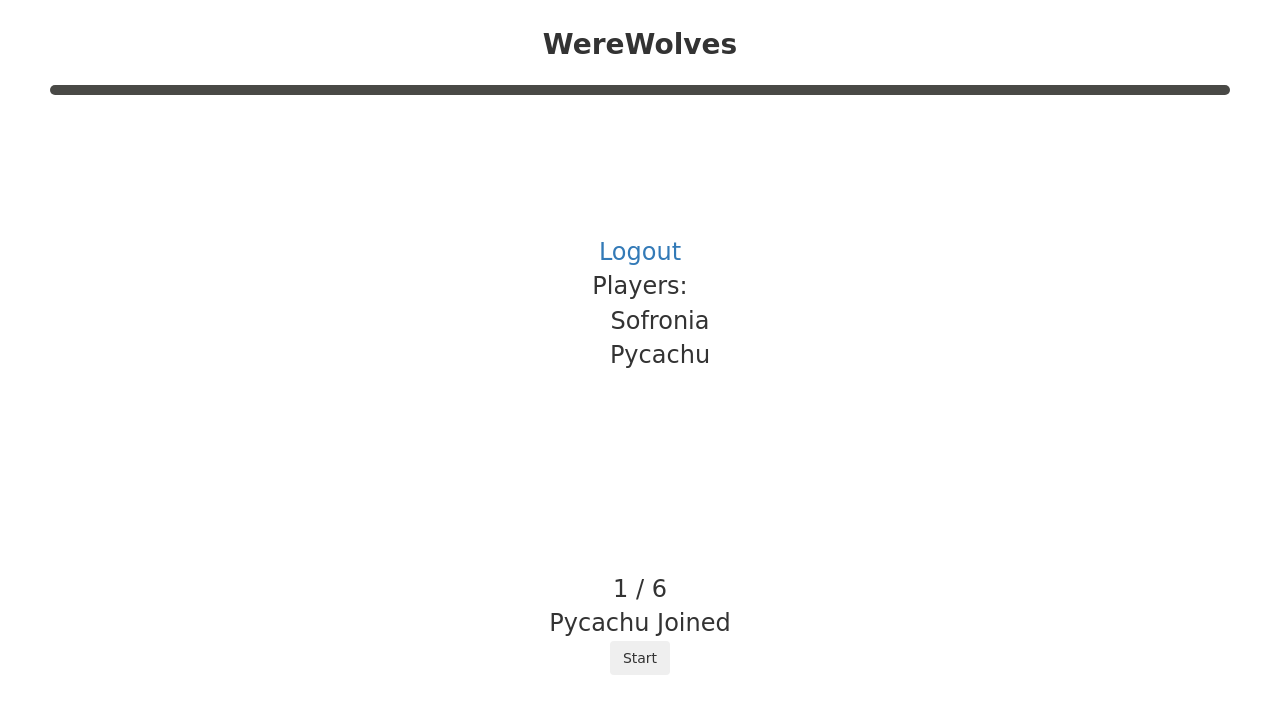
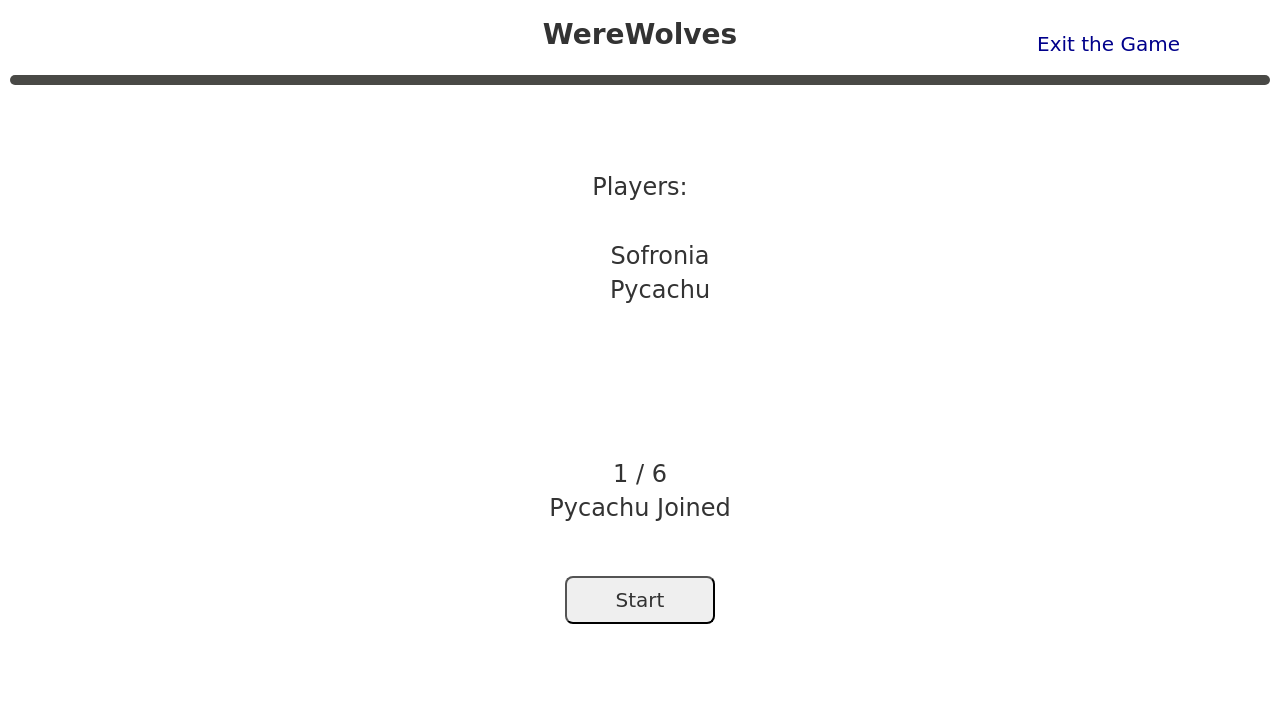
Before and after one commit to shujingl-2020/werewolves, a Django app: page / in a window 1280 px wide. Shown: the top 714 px of the page. Run offline with Django 3.2, Linux system fonts and the light colour scheme; the visitor is signed in with stand-in values (Sample User, id 1); some libraries are stand-ins or nearby versions.

Commit message:
reformated waitingroom page
reformated waitingroom page

```diff
--- a/werewolves/static/werewolves/base.css
+++ b/werewolves/static/werewolves/base.css
@@ -3,11 +3,14 @@
     font-weight: bold;
     font-family: "Comic Sans MS", cursive, sans-serif;
     text-align: center;
-    padding: 25px 50px;
+    padding: 15px 10px;
 }
 
 .content {
-    margin: auto;
+    margin-left: auto;
+    margin-right: auto;
+    margin-top: 0px;
+    margin-bottom: 50px;
     width: 70%;
     font-family: "Comic Sans MS", cursive, sans-serif;
     font-size: x-large;
@@ -34,7 +37,6 @@ table {
   text-align: center;
 }
 
-
 .fields {
    width: 200px;
    height: 30px;
@@ -47,7 +49,7 @@ table {
 
 .buttons {
   width: 150px;
-  margin-top: 80px;
+  margin-top: 50px;
   border-radius: 8px;
   padding: 8px 8px;
   text-align: center;
@@ -57,10 +59,29 @@ table {
 }
 
 /*waiting page*/
+.log-out {
+    color: #00008B !important;
+    position: absolute;
+    top: 30px;
+    right: 100px;
+    font-size: 20px;
+}
+
+
+.players {
+   padding-top:25px;
+}
+
+.players-label {
+   text-align: center;
+
+}
+
+
 .player-list{
  list-style-type: none;
 }
 
 .player-num{
-   margin-top: 200px;
+   margin-top: 150px;
 }
--- a/werewolves/templates/werewolves/base.html
+++ b/werewolves/templates/werewolves/base.html
@@ -16,12 +16,6 @@
     <hr/>
 </div>
 
-<!--may add nav bar function later -->
-<div class="navbar">
-    {% block nav-bar %}
-    {% endblock %}
-</div>
-
 {% if message %}
 <div class="message">
     {{message}}
--- a/werewolves/templates/werewolves/waitingroom.html
+++ b/werewolves/templates/werewolves/waitingroom.html
@@ -1,13 +1,12 @@
 {% extends "werewolves/base.html" %}
 
 {% block content %}
-<section>
-    <a href="{% url 'login' %}" class="log-out" id="id_nav_logout">Logout</a>
+<a href="{% url 'login' %}" class="log-out" id="id_logout">Exit the Game</a>
 <div class="players">
-        Players: <br>
+    <div class="players_label"> Players: </div><br>
     <ul class="player-list" id="id_player_list">
-            <li id="id_player_1"> Sofronia </li>
-            <li id="id_player_2"> Pycachu </li>
+        <li id="id_player_1"> Sofronia</li>
+        <li id="id_player_2"> Pycachu</li>
     </ul>
 </div>
 
@@ -20,7 +19,7 @@
 </div>
 
 <div>
-        <button class="btn" id="id_start_game_button"> Start </button>
+    <button class="buttons" id="id_start_game_button"> Start</button>
     <span id="error" class="error"></span>
 </div>
 
```
Lines whose indentation alone changed are shown as unchanged.
